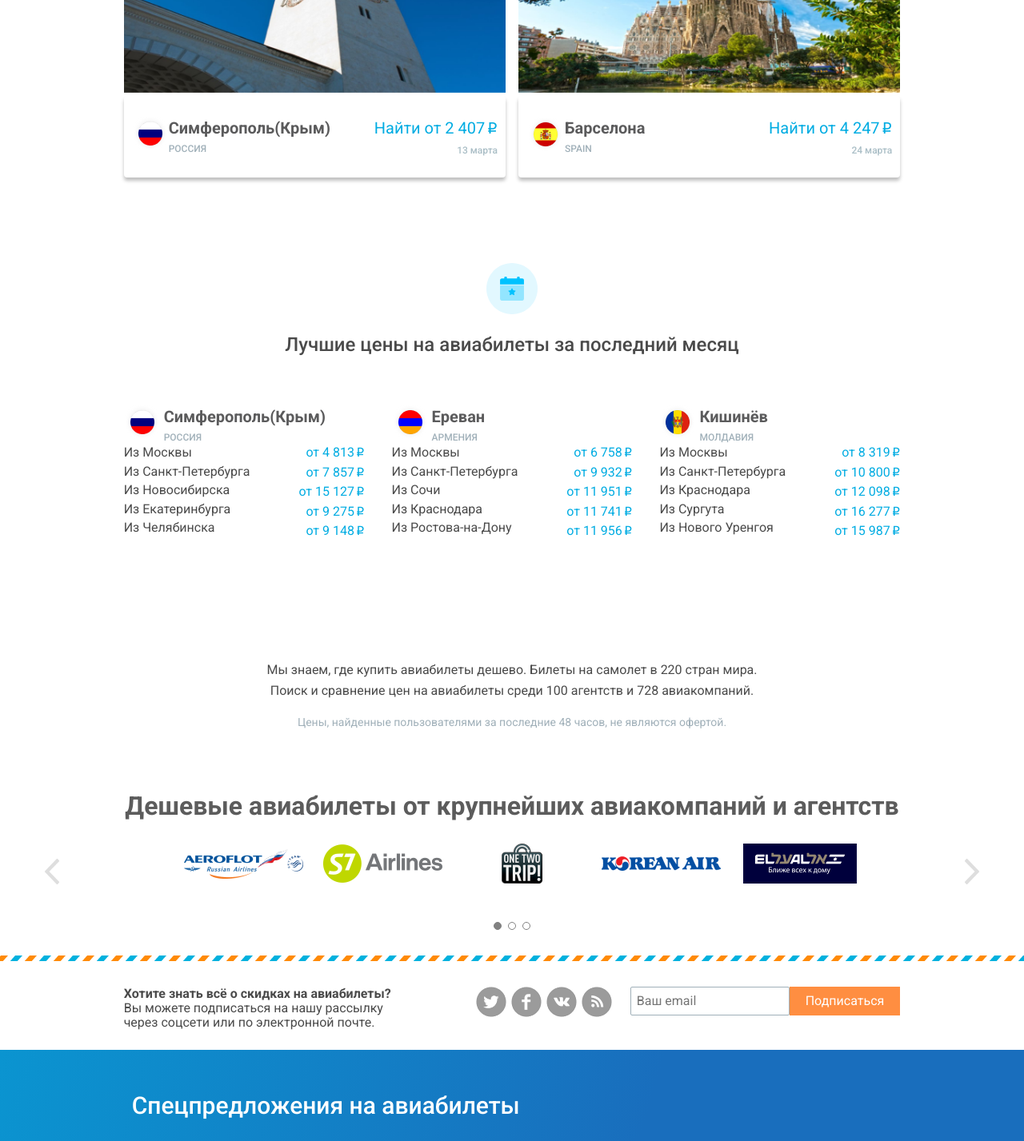
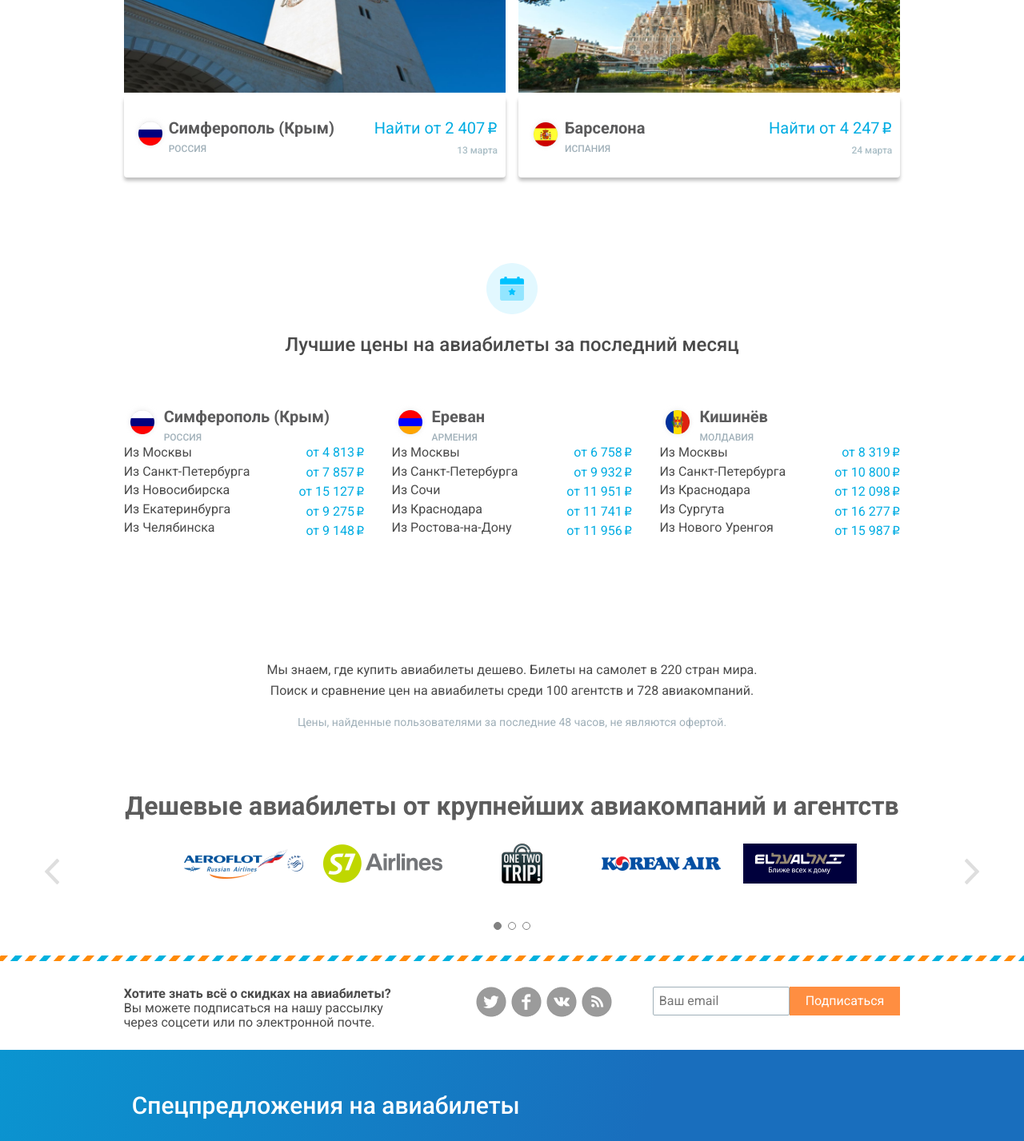
Before and after one commit to abelard-l/aviasales-demo-frontend, a React (Create React App) app: page / in a window 1280 px wide. Shown: the part 1962-3389 px from the top of the page at 80% size. Built offline with nearby package versions, Linux system fonts and the light colour scheme; what react-clickoutside would draw is missing.

Commit message:
fixed bugs with layout

```diff
--- a/src/Header/index.js
+++ b/src/Header/index.js
@@ -247,10 +247,12 @@ const Passenger = styled.div`
 
   @media (min-width: 768px) {
     border-bottom-left-radius: 0px;
+    font-size: ${props => (props.narrow ? "15px" : "16px")};
   }
 
   @media (min-width: 1200px) {
     border-radius: 0px 4px 4px 0px;
+    font-size: 16px;
   }
 `;
 
@@ -527,7 +529,7 @@ export default class MainForm extends Component {
                   narrow={this.props.narrow}
                   onClick={() => this.showSelectPassengers()}
                 >
-                  <Passenger>
+                  <Passenger narrow={this.props.narrow}>
                     1 пассажир,
                     <GrayerText narrow={this.props.narrow}>эконом</GrayerText>
                   </Passenger>
--- a/src/Main/Cards/Card.js
+++ b/src/Main/Cards/Card.js
@@ -31,11 +31,11 @@ const WrapFlag = styled.div`
 const Flag = styled.img``;
 
 const CityAndCountry = styled.div`
-  flex-basis: 55%;
+  flex-basis: 60%;
 `;
 
 const PriceAndDate = styled.div`
-  flex-basis: 45%;
+  flex-basis: 40%;
 `;
 
 const City = styled.div`
--- a/src/Main/WannaKnow/index.js
+++ b/src/Main/WannaKnow/index.js
@@ -66,18 +66,21 @@ const Caption = styled.span`
 const Input = styled.input`
   border: 1px solid #a0b0b9;
   border-radius: 2px;
+  box-sizing: border-box;
   color: #a0b0b9;
   font-size: 16px;
   font-style: normal;
   font-weight: normal;
   line-height: 20px;
-  max-width: 191x;
+  max-width: 171px;
   padding: 7px;
 `;
+
 const Subscribe = styled.button`
   color: white;
   background-color: #ff8e41;
   border: none;
+  box-sizing: border-box;
   font-size: 16px;
   line-height: 20px;
   max-width: 139px;
--- a/src/Search/Cards/FlightRoute.js
+++ b/src/Search/Cards/FlightRoute.js
@@ -253,7 +253,8 @@ export default props => (
       ) : (
         <Icons src={planeReturn} />
       )}
-      {props.flight.departureTime} - {props.flight.arrivalTime}
+      {formatTime(props.flight.departureTime)} -{" "}
+      {formatTime(props.flight.arrivalTime)}
     </DepartureAndArriving>
     <Timing>
       <Icons src={clock} /> {Math.floor(props.flight.duration / 60)} {"ч "}
--- a/src/res/languages/rus.loc.js
+++ b/src/res/languages/rus.loc.js
@@ -1,10 +1,10 @@
 export const lang = {
   Krasnodar: "Краснодар",
   Russia: "Россия",
-  "Sochi (Adler)": "Сочи(Адлер)",
+  "Sochi (Adler)": "Сочи (Адлер)",
   "St. Petersburg": "Санкт-Петербург",
   "Mineralnye Vody": "Минеральные Воды",
-  "Simferopol (Crimea)": "Симферополь(Крым)",
+  "Simferopol (Crimea)": "Симферополь (Крым)",
   Barcelona: "Барселона",
   "From Moscow": "Из Москвы",
   "From St. Petersburg": "Из Санкт-Петербурга",
@@ -32,5 +32,6 @@ export const lang = {
   Direct: "Прямой",
   Moscow: "Москва",
   "Biletik Aero": "Билетик Аэро",
-  "No luggage": "Нет багажа"
+  "No luggage": "Нет багажа",
+  Spain: "Испания"
 };
```
